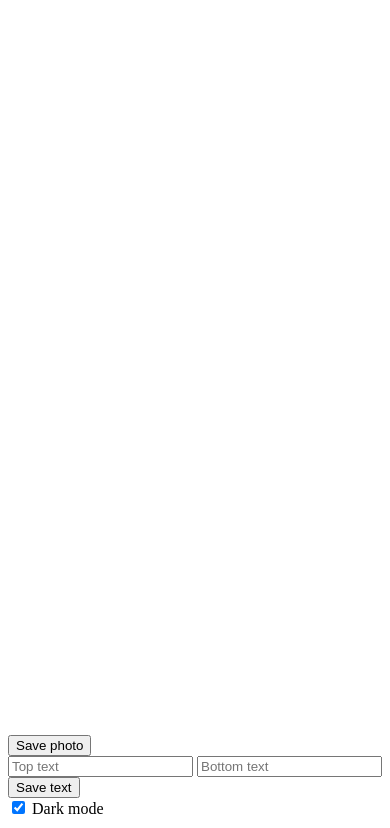
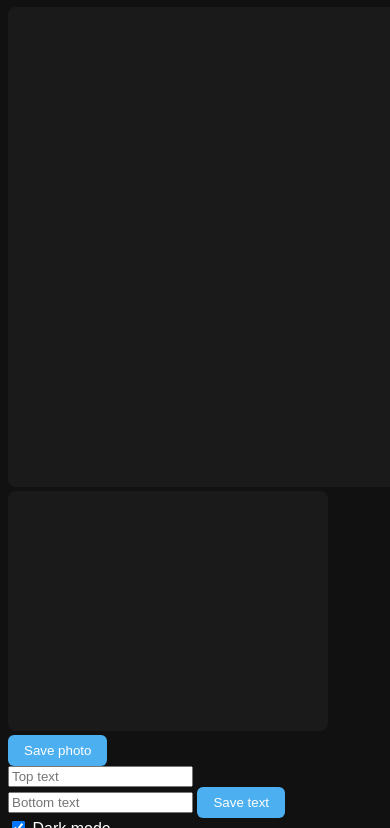
Before and after one commit to nwntaspap/meme-me, a website built with Vite: page index.html in a window 390 px wide. Shown: the part 73-901 px from the top of the page. Built offline with nearby package versions, Linux system fonts and the light colour scheme; no server answers.

Commit message:
add some css for theme toggling, implement theme-toggling functionality

```diff
--- /dev/null
+++ b/src/assets/theme.js
@@ -0,0 +1,9 @@
+export function getThemeToggle() {
+  const doc = document.documentElement;
+  const toggle = document.getElementById('toggle');
+
+  toggle.addEventListener('change', () => {
+    const theme = toggle.checked ? 'dark' : 'light';
+    doc.setAttribute('data-theme', theme);
+  });
+}
--- a/src/main.js
+++ b/src/main.js
@@ -1,6 +1,7 @@
 import './style.css';
 import { drawVideo, getVideo } from './assets/camera';
 import { drawText } from './assets/text';
+import { getThemeToggle } from './assets/theme';
 
 const memeCanvas = document.getElementById('meme');
 
@@ -39,3 +40,5 @@ saveTextBtn.addEventListener('click', () => {
   document.getElementById('text-top').value = '';
   document.getElementById('text-bottom').value = '';
 });
+
+getThemeToggle();
--- a/src/style.css
+++ b/src/style.css
@@ -1,19 +1,32 @@
-/* :root {
-  --text: #6b6375;
-  --text-h: #08060d;
+:root {
+  --bg: #111;
+  --surface: #1a1a1a;
+  --text: #fff;
+  --accent: #4cafef;
+}
+
+html[data-theme='light'] {
   --bg: #fff;
-  --border: #e5e4e7;
-  --code-bg: #f4f3ec;
-  --accent: #aa3bff;
-  --shadow:
-    rgba(0, 0, 0, 0.1) 0 10px 15px -3px, rgba(0, 0, 0, 0.05) 0 4px 6px -2px;
+  --surface: #f2f2f2;
+  --text: #111;
+}
 
-  --sans: system-ui, 'Segoe UI', Roboto, sans-serif;
-  --heading: system-ui, 'Segoe UI', Roboto, sans-serif;
-  --mono: ui-monospace, Consolas, monospace;
+body {
+  background: var(--bg);
+  color: var(--text);
+  font-family: sans-serif;
+}
 
-  font: 18px/145% var(--sans);
-  letter-spacing: 0.18px;
-  color: var(--text);
-  background: var(--bg);
-} */
+canvas {
+  background: var(--surface);
+  border-radius: 8px;
+}
+
+button {
+  background: var(--accent);
+  color: white;
+  border: none;
+  padding: 0.5rem 1rem;
+  border-radius: 6px;
+  cursor: pointer;
+}
```
